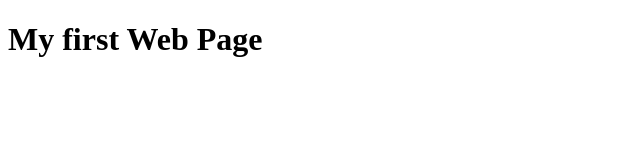
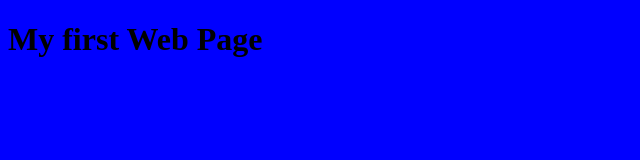
Before and after one commit to Prof-Asdhir/first, a plain HTML site: page index.html in a window 1280 px wide. Shown: the whole page, without its empty margins (0-640 px from the left). Drawn offline with Linux system fonts and the light colour scheme.

Commit message:
Second commit by adding a css

```diff
--- /dev/null
+++ b/css/first.css
@@ -0,0 +1,3 @@
+body {
+	background-color: blue;
+}
--- a/index.html
+++ b/index.html
@@ -3,6 +3,7 @@
 <head>
 	<meta charset="utf-8">
 	<meta name="viewport" content="width=device-width, initial-scale=1">
+	<link rel="stylesheet" href="css/first.css">
 	<title>My first Web Page</title>
 </head>
 <body>
```
